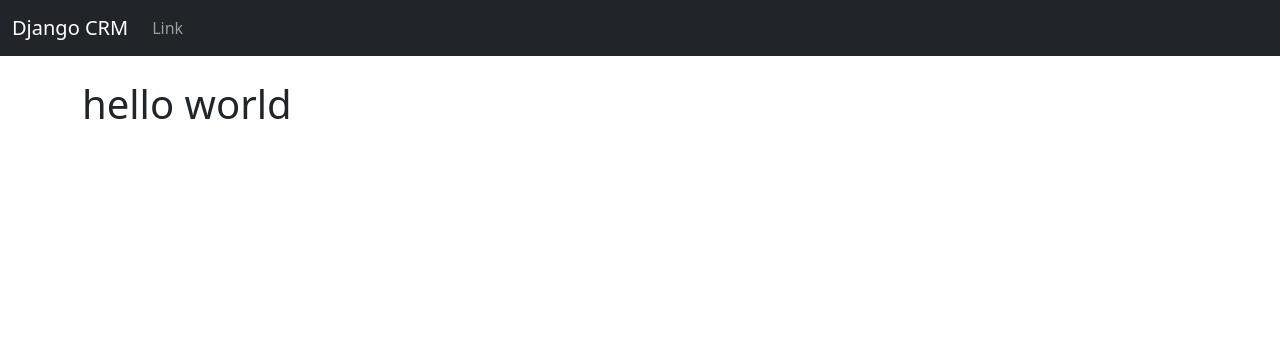
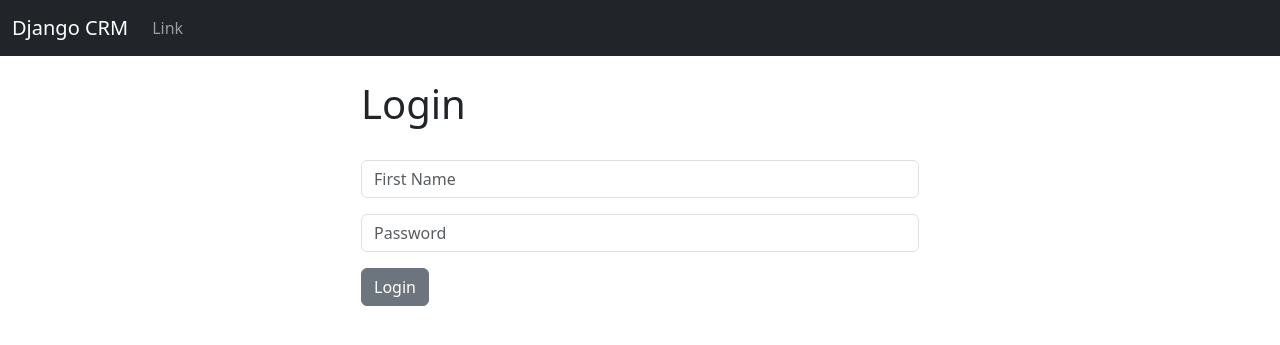
Before and after one commit to CodeBy-Avinash/Django-CRM, a Django app: page / in a window 1280 px wide. Shown: the top 345 px of the page. Run offline with Django 5.2, Linux system fonts and the light colour scheme.

Commit message:
"adding login form"

```diff
--- a/mysite/templates/home.html
+++ b/mysite/templates/home.html
@@ -2,6 +2,25 @@
 
 {% block content %}
 
-<h1>hello world</h1>
+<div class="col-md-6 offset-md-3">
+
+<h1>Login</h1>
+<br>
+<form method="POST" action="{% url 'home' %}">
+    {% csrf_token %}
+    <form>
+        <div class="mb-3">
+
+          <input type="text" class="form-control" name="first_name" placeholder="First Name">
+
+        </div>
+        <div class="mb-3">
+          <input type="password" class="form-control" name="passwword" placeholder="Password">
+        </div>
+
+        <button type="submit" class="btn btn-secondary">Login</button>
+      </form>
+</form>
+</div>
 
 {% endblock %}
--- a/mysite/urls.py
+++ b/mysite/urls.py
@@ -3,4 +3,6 @@ from . import views
 
 urlpatterns = [
     path('',views.home,name='home'),
+    # path('login/',views.login_user,name='login'),
+    # path('logout/',views.login_user,name='logout'),
 ]
--- a/mysite/views.py
+++ b/mysite/views.py
@@ -1,5 +1,11 @@
 from django.shortcuts import render
+from django.contrib.auth import aauthenticate, login , logout
+from django.contrib import messages
 
 # Create your views here.
 def home(request):
+
     return render(request,'home.html',{})
+
+def logout_user():
+    pass
```
